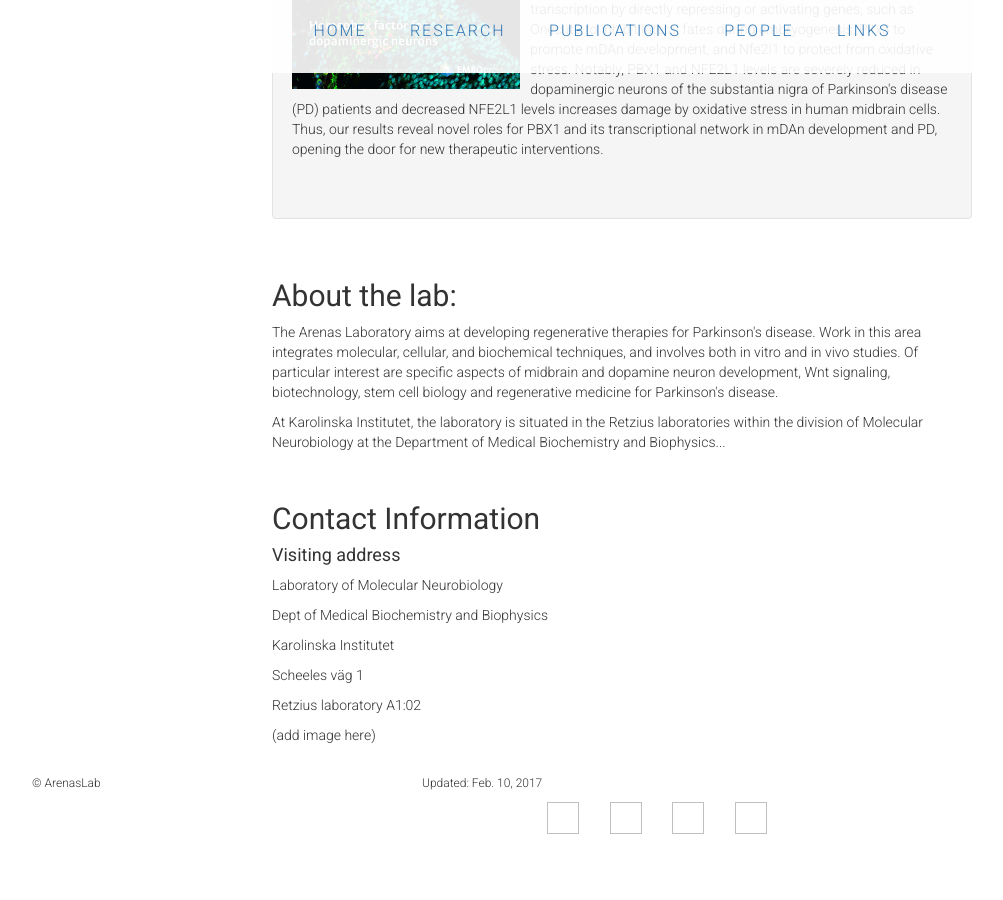
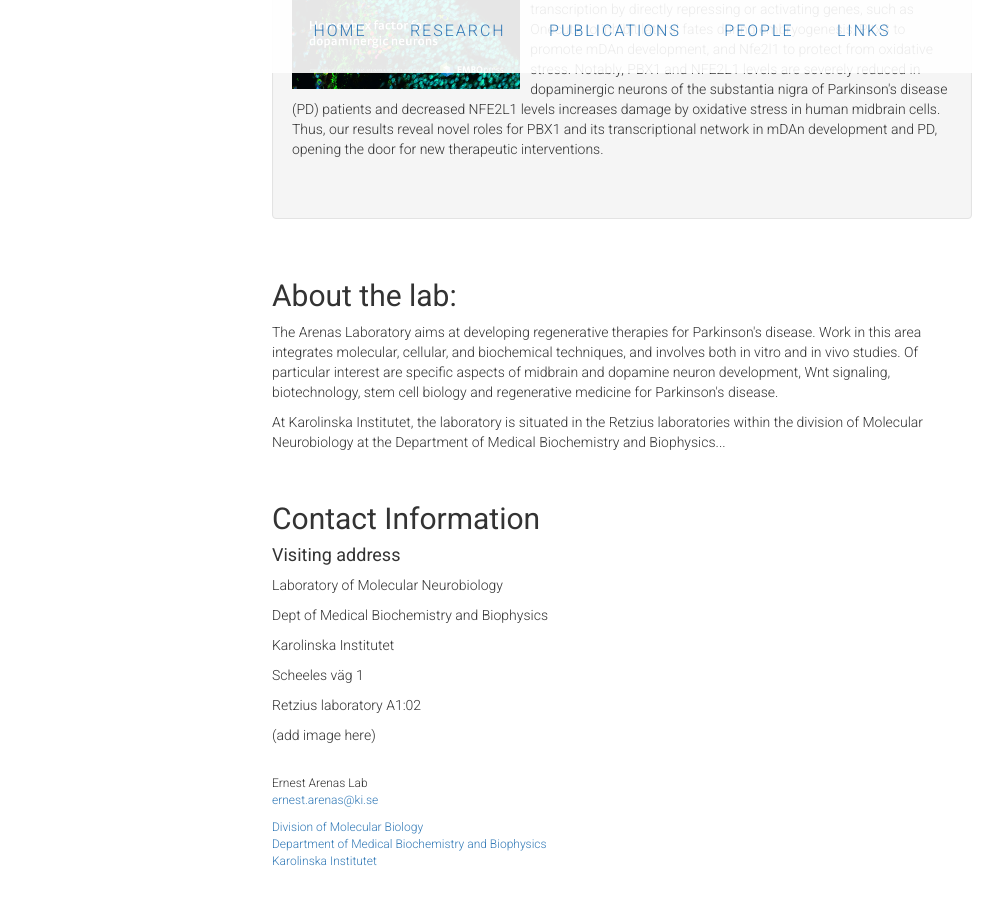
Before and after one commit to ArenasLab/arenaslab.github.io, a Jekyll site: the page index.html, which Jekyll copies as it is, in a window 1280 px wide and 900 px high, scrolled down 1697 px. Shown: the whole window, without its empty margins (38-1041 px from the left). Built offline with Jekyll 4.4.1, drawn with Linux system fonts in a browser that asks for light colours; before the commit the page ends 2561 px from its top, so only the background shows below that.

Commit message:
Update index.html

```diff
--- a/index.html
+++ b/index.html
@@ -9,22 +9,7 @@
 </head>
 <body>
   <header class="container">
-   <!-- this section has been added for header menu navigation  -->
 
-
-
-   <!-- Removed header for now
-    <div class="row">
-      <h1 class="col-sm-4">Enest Arenas Lab (Under Construction)</h1>
-
-      <nav class="col-sm-8 text-right">
-        <p>Tab_1</p>
-        <p>Tab_2</p>
-        <p>Tab_3</p>
-    </nav>
-
-    </div>
-  -->
     <div class="navigation">
 
 
@@ -141,61 +126,8 @@
    </div>
   </div>
 
-  <!--
-  <div class="square_link">
 
-    <a class="btn_square" href="#">Research</a>
-    <h4>Research interests and background information</h4>
-  </div>
-  <p>&nbsp<p>
-  <div class="square_link">
-    <a class="btn_square" href="#">Publication</a>
-    <h4>Selective list of recent publications and reviews</h4>
-  </div>
-  <p>&nbsp<p>
-  <div class="square_link">
-    <a class="btn_square" href="#">People</a>
-    <h4>Present and past lab members</h4>
-  </div>
-  <p>&nbsp<p>
-  <div class="square_link">
-    <a class="btn_square" href="#">Links and Contact</a>
-    <h4>Links to funding and other useful webpages</h4>
-  </div>
-  <p>&nbsp<p>
--->
-
-
-<!-- temporary remove section below
-<section class="container">
-
-
-    <div class="row">
-
-    <figure class="col-sm-6">
-    <p>Research</p>
-<img src="text"/>
-
-    </figure>
-
-    <figure class="col-sm-6">
-    <p>Publications</p>
-<img src="image2.txt"/>
-    </figure>
-  </div>
-  <div class="row">
-    <figure class="col-sm-6">
-    <p>People</p>
-<img src="Image3.txt"/>
-    </figure>
-    <figure class="col-sm-6">
-    <p>Links</p>
-<img src="Image4.txt"/>
-    </figure>
-  </div>
-</section>
-
--->
+<!-- temp removed footer below
 
 <footer class="container">
   <div class="row">
@@ -211,7 +143,28 @@
   </div>
 </footer>
 
+temp removed footer above -->
 
+<footer class="site-footer">
+
+  <div class="wrap">
+    <div class="footer-col-1 column">
+      <ul>
+        <li>Ernest Arenas Lab</li>
+        <li><a href="mailto:ernest.arenas@ki.se">ernest.arenas@ki.se</a></li>
+      </ul>
+    </div>
+    <div class="footer-col-3 column">
+      <ul>
+        <li><a href="http://kiedit.ki.se/en/mbb/research-division-of-molecular-neurobiology">Division of Molecular Biology</a></li>
+        <li><a href="http://kiedit.ki.se/en/mbb/startpage">Department of Medical Biochemistry and Biophysics</a></li>
+        <li><a href="http://ki.se/en/startpage">Karolinska Institutet</a></li>
+      </ul>
+    </div>
+
+  </div>
+
+</footer>
 
 
 </body>
```
